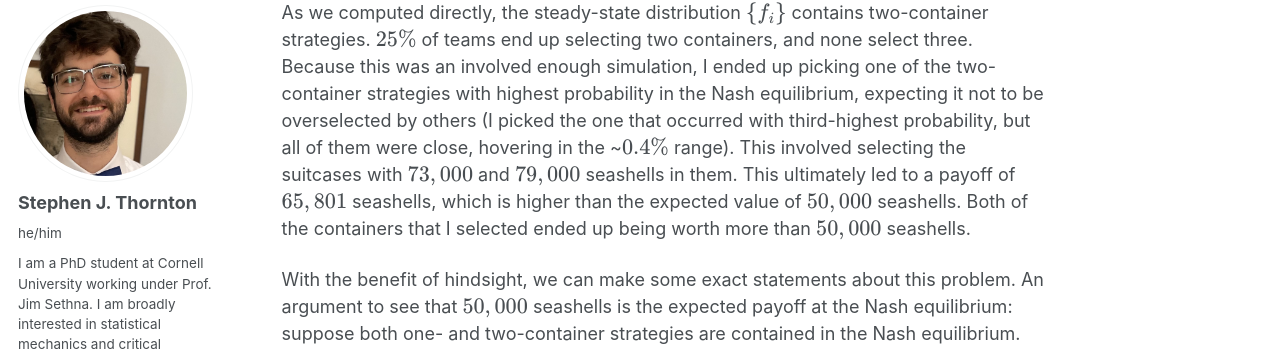
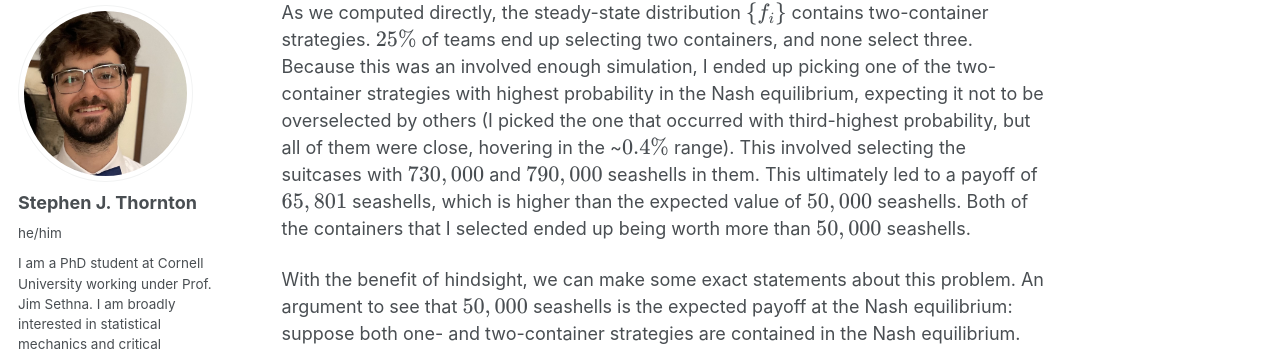
Before and after one commit to stephen-thornton/stephen-thornton.github.io, a Jekyll site: the page built from _miscellaneous/Prosperity.md, in a window 1280 px wide and 900 px high, scrolled down 9383 px. Shown: the part 101-452 px from the top of the window. Built offline with Jekyll 4.4.1, drawn with Linux system fonts in a browser that asks for light colours; some web fonts are replaced.

Commit message:
Update Prosperity.md

```diff
--- a/_miscellaneous/Prosperity.md
+++ b/_miscellaneous/Prosperity.md
@@ -154,7 +154,7 @@ so \\( N \\) becomes a parameter that controls the size of the perturbations to
 <iframe width="700" height="700" src="/images/0501NashConvergenceN100000.mp4" frameborder="0" allowfullscreen></iframe>
 
 
-As we computed directly, the steady-state distribution \\( \left\lbrace f_i\right\rbrace \\) contains two-container strategies. \\( 25\% \\) of teams end up selecting two containers, and none select three. Because this was an involved enough simulation, I ended up picking one of the two-container strategies with highest probability in the Nash equilibrium, expecting it not to be overselected by others (I picked the one that occurred with third-highest probability, but all of them were close, hovering in the ~\\( 0.4 \\)\\( \% \\) range). This involved selecting the suitcases with \\( 73,000 \\) and \\( 79,000 \\) seashells in them. This ultimately led to a payoff of \\( 65,801 \\) seashells, which is higher than the expected value of \\( 50,000 \\) seashells. Both of the containers that I selected ended up being worth more than \\( 50,000 \\) seashells.
+As we computed directly, the steady-state distribution \\( \left\lbrace f_i\right\rbrace \\) contains two-container strategies. \\( 25\% \\) of teams end up selecting two containers, and none select three. Because this was an involved enough simulation, I ended up picking one of the two-container strategies with highest probability in the Nash equilibrium, expecting it not to be overselected by others (I picked the one that occurred with third-highest probability, but all of them were close, hovering in the ~\\( 0.4 \\)\\( \% \\) range). This involved selecting the suitcases with \\( 730,000 \\) and \\( 790,000 \\) seashells in them. This ultimately led to a payoff of \\( 65,801 \\) seashells, which is higher than the expected value of \\( 50,000 \\) seashells. Both of the containers that I selected ended up being worth more than \\( 50,000 \\) seashells.
 
 With the benefit of hindsight, we can make some exact statements about this problem. An argument to see that \\( 50,000 \\) seashells is the expected payoff at the Nash equilibrium: suppose both one- and two-container strategies are contained in the Nash equilibrium. Switching from one of these one-container strategies to a two-container strategy also in the Nash equilibrium must lead to no change in the expected payoff. Hence every box that is included in the one-container strategies of the Nash equilibrium must have \\( 50,000 \\) expected value. This also shows that three-container strategies cannot be included, since choosing a third box costs double its expected value.
 
```
